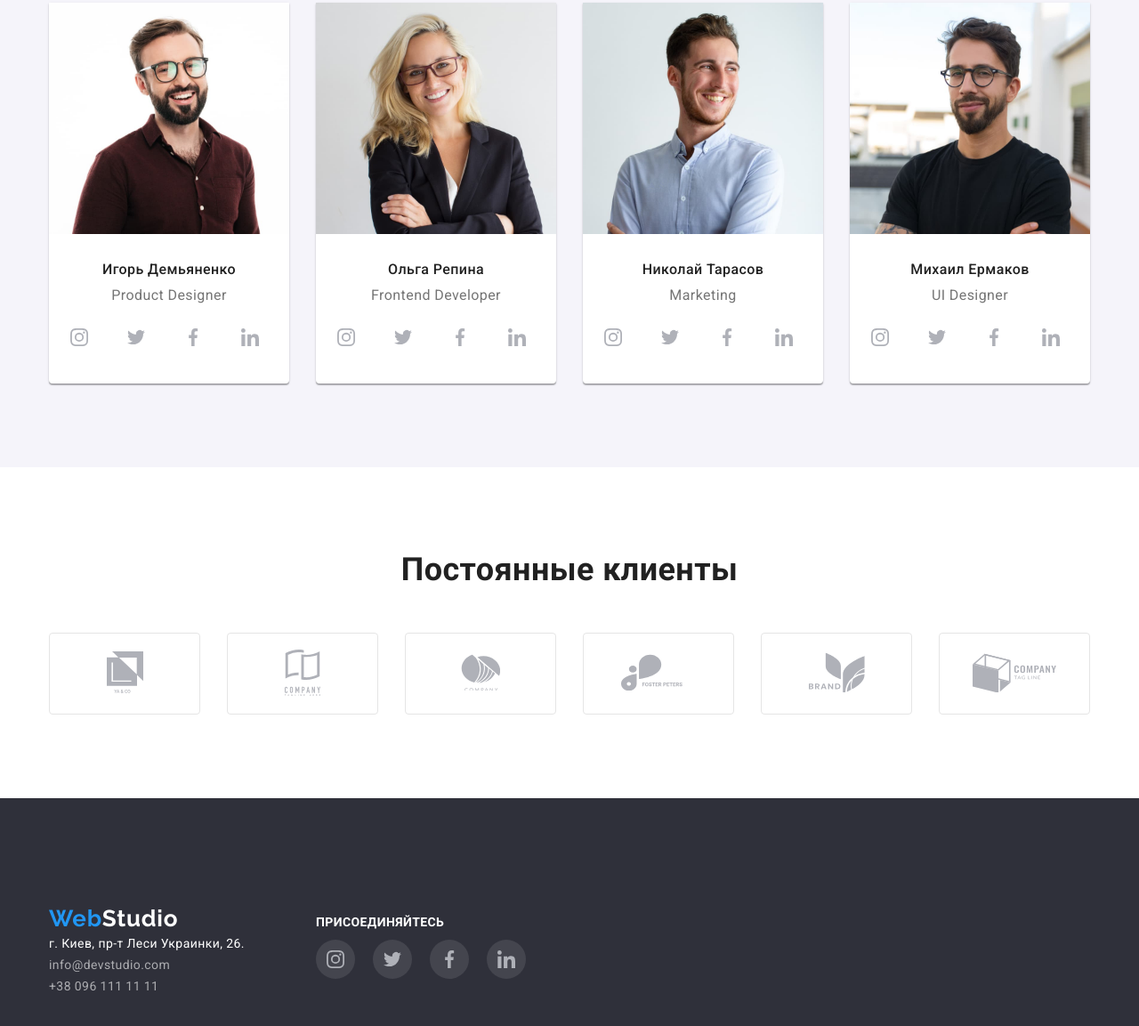
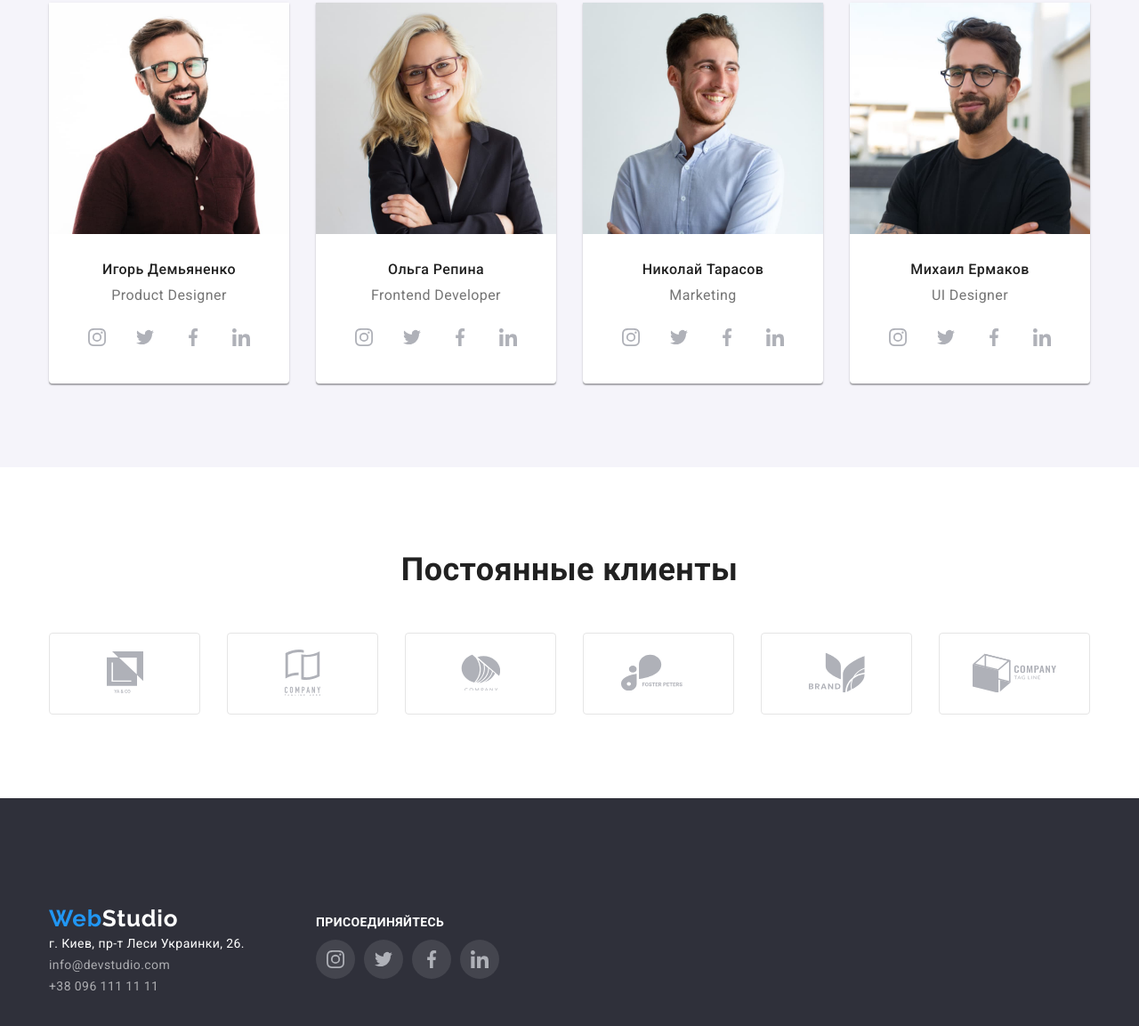
Before and after one commit to DmytroPopko/goit-markup-hw-04, a plain HTML site: page index.html in a window 1280 px wide. Shown: the part 1702-2855 px from the top of the page at 89% size. Drawn offline with nearby package versions, Linux system fonts and the light colour scheme.

Commit message:
Delete gap

```diff
--- a/css/styles.css
+++ b/css/styles.css
@@ -390,14 +390,12 @@ img {
     display: flex;
     align-items: center;
     justify-content: center;
-    gap: 10px;
 
     padding-bottom: 30px;
 }
 
-.socials-item {
-    width: 44px;
-    height: 44px;
+.socials-item:not(:last-child) {
+  margin-right: 10px;
 }
 
 .socials-link {
@@ -545,7 +543,6 @@ img {
     position: relative;
     width: 44px;
     height: 44px;
-    margin-right: 10px;
     border-radius: 50%;
     fill: var(--primary-white-color);
     background-color: rgba(255, 255, 255, .1);
```
